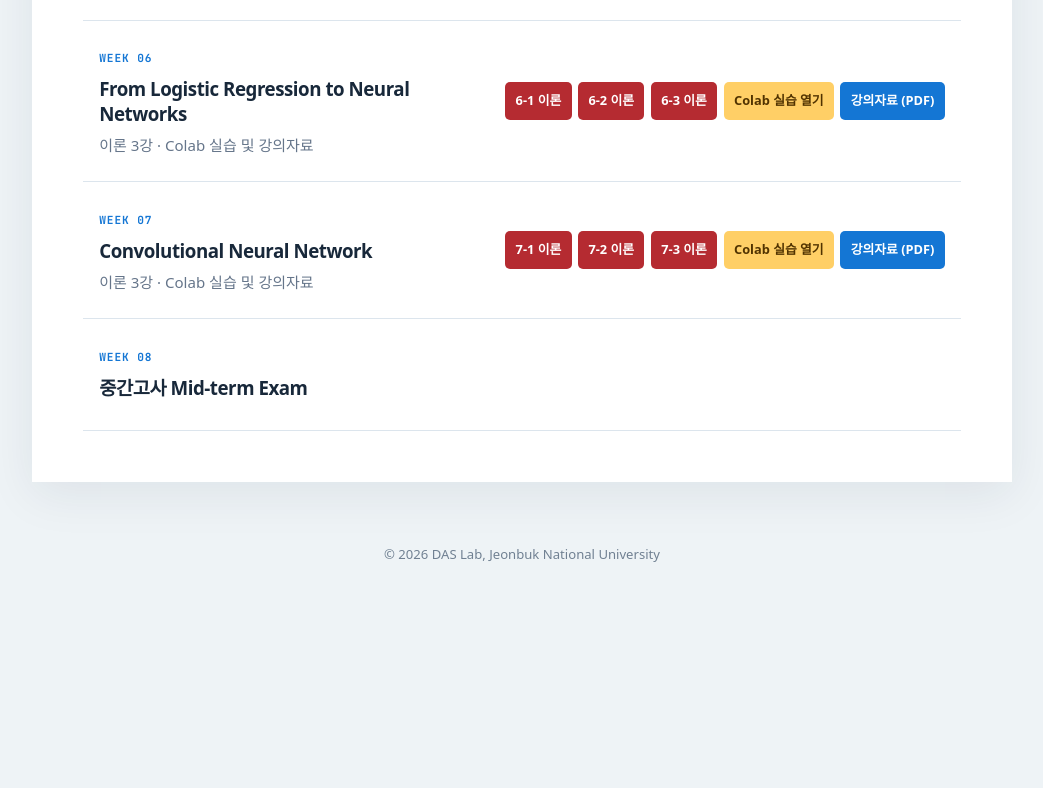
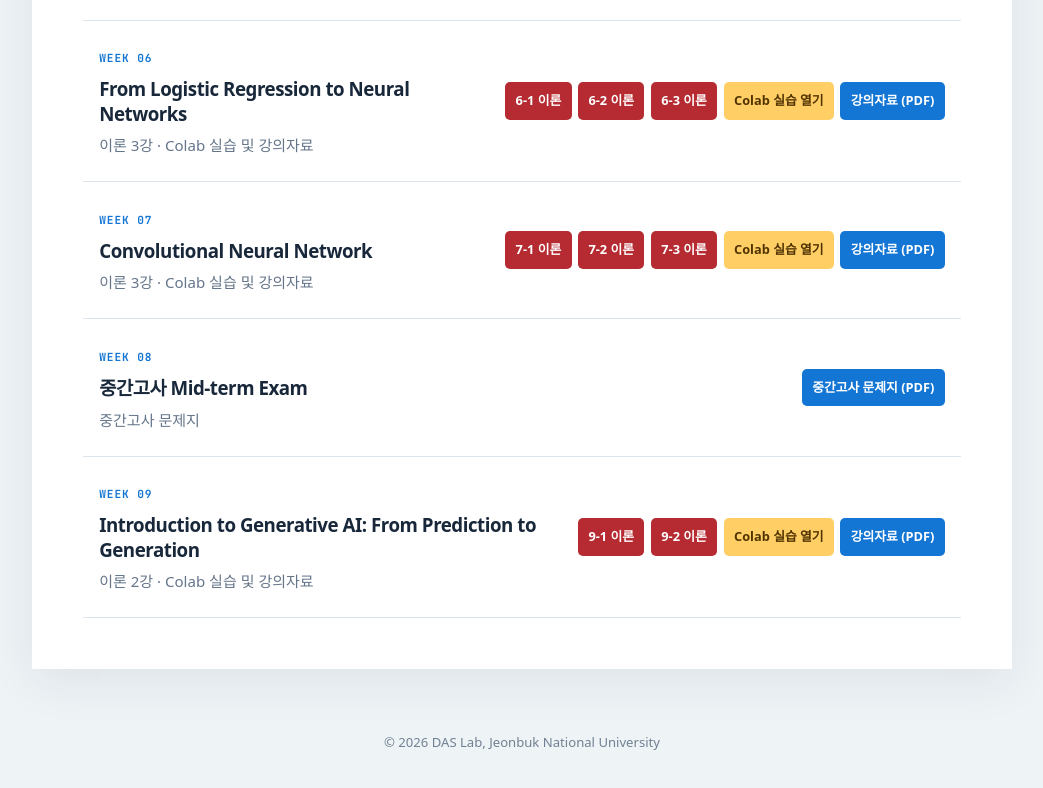
Before and after one commit to joonsooyoo/ai-class-26, a plain HTML site: page lectures.html in a window 1280 px wide. Shown: the part 1235-2023 px from the top of the page, without its empty margins (118-1161 px from the left). Before the commit the page ends 1854 px from the top, so only its background shows below. Drawn offline with Linux system fonts and the light colour scheme; a web font is replaced by a local one.

Commit message:
Add week 9 lectures and midterm exam paper

```diff
--- a/lectures.html
+++ b/lectures.html
@@ -68,7 +68,19 @@
         </div>
       </article>
       <article class="lecture-row" id="week08">
-        <div><span class="week">WEEK 08</span><h3>중간고사 Mid-term Exam</h3></div>
+        <div><span class="week">WEEK 08</span><h3>중간고사 Mid-term Exam</h3><p>중간고사 문제지</p></div>
+        <div class="resource-actions">
+          <a class="note-button" href="mid_term_exam_paper.pdf" target="_blank" rel="noopener noreferrer" aria-label="중간고사 문제지 PDF (새 창)">중간고사 문제지 (PDF)</a>
+        </div>
+      </article>
+      <article class="lecture-row" id="week09">
+        <div><span class="week">WEEK 09</span><h3>Introduction to Generative AI: From Prediction to Generation</h3><p>이론 2강 · Colab 실습 및 강의자료</p></div>
+        <div class="resource-actions">
+          <a class="video-button theory-button" href="https://youtu.be/8dCBRrPn4IQ" target="_blank" rel="noopener noreferrer" aria-label="9-1 이론 강의 시청 (새 창)">9-1 이론</a>
+          <a class="video-button theory-button" href="https://youtu.be/ws9UN5_jiH0" target="_blank" rel="noopener noreferrer" aria-label="9-2 이론 강의 시청 (새 창)">9-2 이론</a>
+          <a class="colab-button" href="https://colab.research.google.com/drive/1ajKI9IdDR6xN93EWtTq80s2SIXfYwVaG?usp=sharing" target="_blank" rel="noopener noreferrer" aria-label="9주차 Colab 실습 열기 (새 창)">Colab 실습 열기</a>
+          <a class="note-button" href="asset/note/ai_week09.pdf" target="_blank" rel="noopener noreferrer" aria-label="9주차 강의자료 PDF (새 창)">강의자료 (PDF)</a>
+        </div>
       </article>
     </div>
   </main><footer><p>© 2026 DAS Lab, Jeonbuk National University</p></footer>
```
Also changed, not shown: 2 other files.
